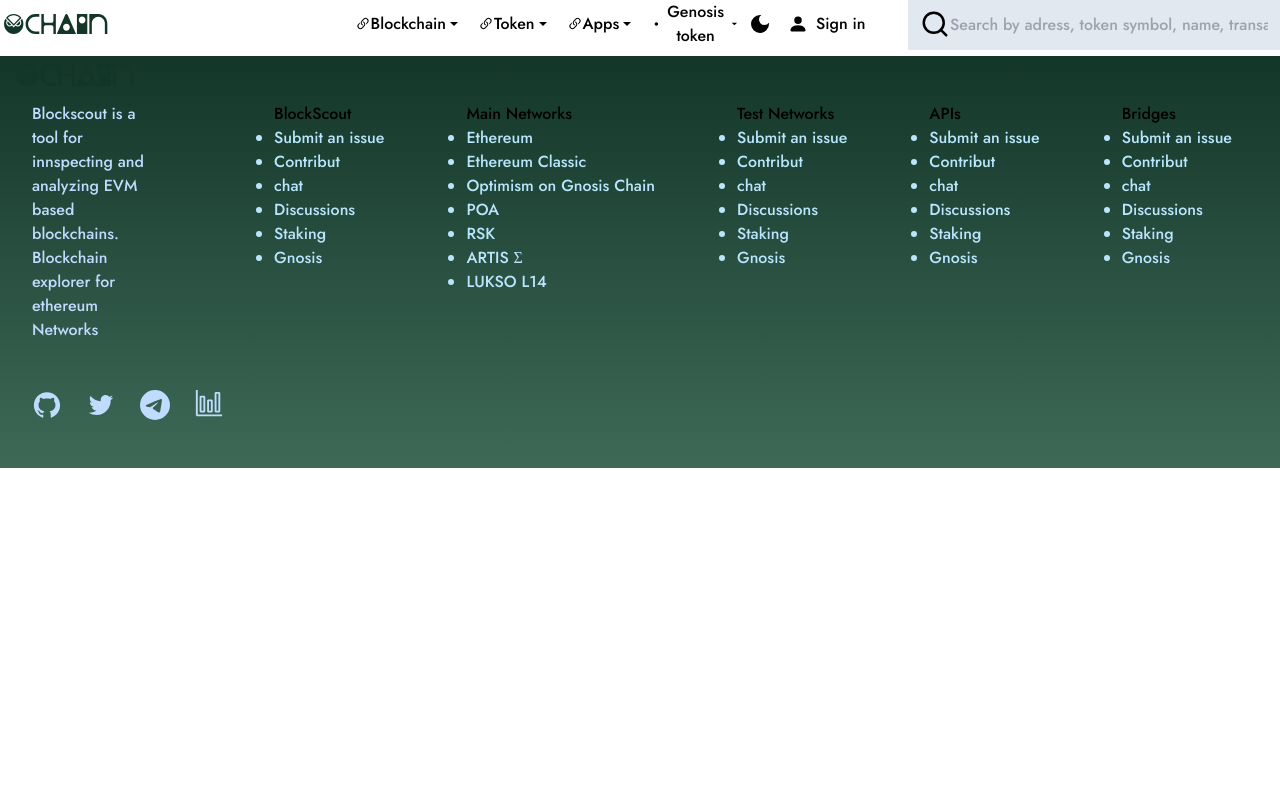
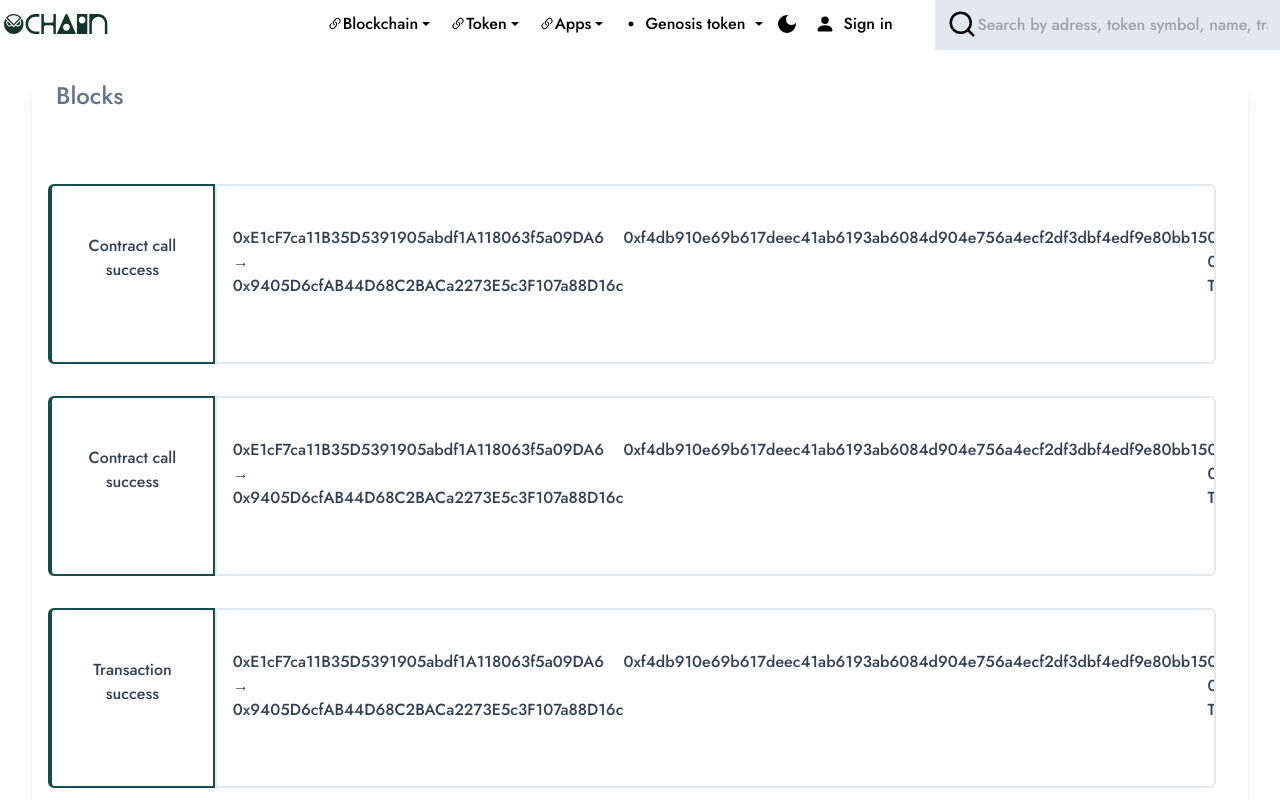
Before and after one commit to Internship-ADIGOS/Clone-project, a React (Vite) app: page /mainnet/transactions in a window 1280 px wide. Shown: the top 800 px of the page. Built offline with nearby package versions, Linux system fonts and the light colour scheme.

Commit message:
made the transactions page

```diff
--- a/src/App.jsx
+++ b/src/App.jsx
@@ -2,17 +2,19 @@
 import './App.css'
 import { BrowserRouter as Router, Route, Routes } from 'react-router-dom';
 import Homepage from './Home/Homepage';
-import Navbar2 from './components/Navbar2';
+import Navbar from './components/Navbar';
 import Footer from './components/Footer';
+import Transactions from './components/Transactions';
 
 
 function App() {
   return (
     <>
-    <Navbar2 />
+    <Navbar />
     <Router>
       <Routes>
        <Route path="/mainnet" element={<Homepage />} />
+       <Route path='/mainnet/transactions' element={<Transactions />} />
       </Routes>
     </Router>
     <Footer />
--- a/src/Home/Blocks.jsx
+++ b/src/Home/Blocks.jsx
@@ -28,7 +28,7 @@
         },
     ]
   return (
-    <div className='h-96 m-8 shadow-lg rounded-lg shadow-lg m-12'>
+    <div className='h-96 m-8 rounded-lg shadow-lg m-12 overflow-hidden'>
         <div className='flex-col '>
             <h1 className='inline mx-6  text-2xl text-slate-500'>Blocks</h1>
             <div className='inline p-3 border-2 text-teal-900 border-teal-700 hover:bg-teal-900 rounded-md hover:text-white float-right mr-8'>View All Blocks
--- a/src/Home/Chart.jsx
+++ b/src/Home/Chart.jsx
@@ -48,7 +48,7 @@
       <div className='flex justify-between'>
        {miniData.map((data)=>{
         return(
-          <div className='flex w-48 h-32 items-center' key={data}>
+          <div className='flex w-48 h-32 items-center overflow-hidden' key={data}>
           <span className={`h-12 w-1 rounded-lg mx-4 bg-white inline-block align-middle bg-${data.color}-400`}></span>
           <div className='inline w-48 md:w-12 sm:w-8'>
               <h2 className='text-sky-300'>{data.name}</h2>
@@ -59,7 +59,7 @@
        })}
       </div>
       </div>
-      <div className='flex bg-light inline w-2/3 mt-12 rounded-lg items-center'>
+      <div className='flex bg-light inline w-1/2 mt-12 rounded-lg items-center object-fit overflow-hidden'>
          {dataCard}
       </div>
 
--- a/src/components/Navbar.jsx
+++ b/src/components/Navbar.jsx
@@ -1,154 +1,110 @@
 import React from 'react'
 import { useState } from 'react'
 import logo from '../media/logo.svg'
-import {BsLink45Deg} from "react-icons/bs"
-import {GiTwoCoins} from "react-icons/gi"
-import {BsStack} from 'react-icons/bs'
-import {MdDarkMode} from 'react-icons/md'
-import {BsFillPersonFill} from 'react-icons/bs'
-import {FiSearch} from 'react-icons/fi'
-import {IoMdArrowDropdown} from 'react-icons/io'
-import {RxDotFilled} from "react-icons/rx"
+import { BsLink45Deg } from "react-icons/bs"
+import { GiTwoCoins } from "react-icons/gi"
+import { BsStack } from 'react-icons/bs'
+import { MdDarkMode } from 'react-icons/md'
+import { BsFillPersonFill } from 'react-icons/bs'
+import { FiSearch } from 'react-icons/fi'
+import { IoMdArrowDropdown } from 'react-icons/io'
+import { RxDotFilled } from "react-icons/rx"
 
 
 const Navbar = () => {
 
+  const [show, setShow] = useState(true)
+
+  function handleShow() {
+    setShow(!show)
+  }
+
   return (
-    <div className='flex h-22 text-slate-600'>
-      {/* logo */}
-      <div id='logo' className='block w-full p-2 m-2 md:flex md:w-1/4'>
-        <img src={logo} alt="logo" className='object-fill md:text'/>
+    <div className='nav h-12 flex items-center'>
+      {/* import logo */}
+      <div id='logo' className='flex w-full'>
+        <img src={logo} alt="logo" className='w-20 p-1 md:w-28' />
       </div>
 
-      <div className='hidden md:flex md:p-2'>
-        {/* blockchain  */}
-        <div id="blockchain" className='inline px-2'>
-          <button id="dropbtn" className='flex items-center p-3'>
-          <BsLink45Deg  className='text-xl mx-1'/>
-          <h1>Blockchain</h1>
-          <IoMdArrowDropdown />
+      <button className="block lg:hidden rounded m-1 hover:bg-gray-200 cursor-pointer"
+        onClick={handleShow}
+      >
+        <div className='w-5 h-1 bg-gray-600 mb-1'></div>
+        <div className='w-5 h-1 bg-gray-600 mb-1'></div>
+        <div className='w-5 h-1 bg-gray-600'></div>
+      </button>
+
+      {show && <div className='lg:hidden flex w-full absolute top-10 left- bg-white'>
+        <ul className='flex-col w-full justify-evenly text-base cursor-pointer py-2'>
+          <li className='hover:bg-gray-200 py-1 px-2 w-full '>
+            <BsLink45Deg className='inline-block mx-1' />
+            Blockchain
+          </li>
+          <li className='hover:bg-gray-200 py-1 px-2 w-full'>
+            <GiTwoCoins className='inline-block mx-1' />
+            Token
+          </li>
+          <li className='hover:bg-gray-200 py-1 px-2 w-full'>
+            <BsStack className='inline-block mx-1' />
+            Apps
+          </li>
+          <li className='hover:bg-gray-200 py-1 px-2 w-full'>
+            <RxDotFilled className='inline-block mx-1' />
+            Gnosis chain
+          </li>
+        </ul>
+      </div>}
+
+      <div className='items hidden lg:flex items-center justify-between space-x-4'>
+        <div className='blockchain block items-center'>
+          <button className='blockchain-btn flex items-center'>
+            <BsLink45Deg />
+            <h1>Blockchain</h1>
+            <IoMdArrowDropdown />
           </button>
-           <div id="dropdown" className='bg-white rounded-md hidden hover:flex'>
-            <ul className='p-1'>
-              <h1 className='text-xl'>Blocks</h1>
-              <li className='block px-4 py-1'><a>Blocks</a></li>
-              <li className='block px-4 py-1'><a>Uncles</a></li>
-              <li className='block px-4 py-1'><a>Forked blocks</a></li>
-            </ul>
-            <span className='block w-full bg-slate-200 h-0.5'></span>
-            <ul className='p-1 bg-white rounded-md'>
-              <h1 className='text-xl'>Transactions</h1>
-              <li className='block px-4 py-1'><a>Validated</a></li>
-              <li className='block px-4 py-1'><a>Pending</a></li>
-            </ul>
-           </div>
         </div>
-
-        {/* token  */}
-        <div id="token" className='inline px-2'>
-          <button className='flex items-center p-3'>
-          <GiTwoCoins  className='text-xl mx-1'/>
-          <h1>Token</h1>
-          <IoMdArrowDropdown />
+        <div className='tokens block items-center'>
+          <button className='tokens-btn flex items-center'>
+            <BsLink45Deg className='' />
+            <h1>Token</h1>
+            <IoMdArrowDropdown />
           </button>
-           <div id="dropdown" className='bg-white rounded-md hidden'>
-            <ul className='p-1'>
-              <h1 className='text-xl'>Blocks</h1>
-              <li className='block px-4 py-1'><a>Blocks</a></li>
-              <li className='block px-4 py-1'><a>Uncles</a></li>
-              <li className='block px-4 py-1'><a>Forked blocks</a></li>
-            </ul>
-            <span className='block w-full bg-slate-200 h-0.5'></span>
-            <ul className='p-1 bg-white rounded-md'>
-              <h1 className='text-xl'>Transactions</h1>
-              <li className='block px-4 py-1'><a>Validated</a></li>
-              <li className='block px-4 py-1'><a>Pending</a></li>
-            </ul>
-           </div>
         </div>
-
-         {/* Apps  */}
-        <div id="Apps" className='inline px-2'>
-          <button className='flex items-center p-3'>
-          <BsStack  className='text-xl mx-1 text-slate-400'/>
-          <h1>Apps</h1>
-          <IoMdArrowDropdown />
+        <div className='apps block items-center'>
+          <button className='apps-btn flex items-center'>
+            <BsLink45Deg className='' />
+            <h1>Apps</h1>
+            <IoMdArrowDropdown />
           </button>
-           <div id="dropdown" className='bg-white rounded-md hidden'>
-            <ul className='p-1'>
-              <h1 className='text-xl'>Blocks</h1>
-              <li className='block px-4 py-1'><a>Blocks</a></li>
-              <li className='block px-4 py-1'><a>Uncles</a></li>
-              <li className='block px-4 py-1'><a>Forked blocks</a></li>
-            </ul>
-            <span className='block w-full bg-slate-200 h-0.5'></span>
-            <ul className='p-1 bg-white rounded-md'>
-              <h1 className='text-xl'>Transactions</h1>
-              <li className='block px-4 py-1'><a>Validated</a></li>
-              <li className='block px-4 py-1'><a>Pending</a></li>
-            </ul>
-           </div>
         </div>
-
-        {/* gnosis  */}
-        <div id="Apps" className='inline px-4'>
-          <button className='flex items-center p-3 w-52'>
-          <RxDotFilled  className='text-xl mx-1 text-slate-400'/>
-          <h1>Gnosis Chain</h1>
-          <IoMdArrowDropdown />
+        <div className='Genosis block items-center'>
+          <button className='genosis-btn flex items-center'>
+            <RxDotFilled className='' />
+            <h1 className=' w-28 text-base'>Genosis token</h1>
+            <IoMdArrowDropdown />
           </button>
-           <div id="dropdown" className='bg-white rounded-md hidden'>
-            <ul className='p-1'>
-              <h1 className='text-xl'>Blocks</h1>
-              <li className='block px-4 py-1'><a>Blocks</a></li>
-              <li className='block px-4 py-1'><a>Uncles</a></li>
-              <li className='block px-4 py-1'><a>Forked blocks</a></li>
-            </ul>
-            <span className='block w-full bg-slate-200 h-0.5'></span>
-            <ul className='p-1 bg-white rounded-md'>
-              <h1 className='text-xl'>Transactions</h1>
-              <li className='block px-4 py-1'><a>Validated</a></li>
-              <li className='block px-4 py-1'><a>Pending</a></li>
-            </ul>
-           </div>
         </div>
-
       </div>
 
       {/* dark theme */}
-      <div className='hidden md:flex text-2xl p-2 items-center'>
+      <div className='hidden lg:flex text-2xl p-2 items-center'>
         <MdDarkMode />
       </div>
 
-      <div className='hidden md:flex p-2 w-64 items-center'>
-      <div className='flex text-xl w-28 items-center'>
-       <BsFillPersonFill />
-       <a href='/signin' className='font-sans text-base px-2'>Sign in</a>
-      </div>
+      <div className='hidden lg:flex p-2 w-64 items-center'>
+        <div className='flex text-xl w-28 items-center'>
+          <BsFillPersonFill />
+          <a href='/signin' className='font-sans text-base px-2'>Sign in</a>
+        </div>
       </div>
 
       {/* searchbar */}
-      <div id='input' className='hidden md:flex inline px-3 outline-1 p-2 w-full items-center bg-slate-200'>
+      <div id='input' className='hidden lg:flex inline px-3 outline-1 p-2 w-full items-center bg-slate-200'>
         <div className='text-3xl bg-slate-200'>
-        <FiSearch />
+          <FiSearch />
         </div>
-        <input className='w-full h-9 outline-0 bg-slate-200' placeholder='Search by adress, token symbol, name, transaction'/>
+        <input className='w-full h-9 outline-0 bg-slate-200' placeholder='Search by adress, token symbol, name, transaction' />
       </div>
-
-      <button className="block md:hidden -right-full py-3 px-4 mx-2 rounded focus:outline-none hover:bg-gray-200">
-        <div className='w-5 h-1 bg-gray-600 mb-1'></div>
-        <div className='w-5 h-1 bg-gray-600 mb-1'></div>
-        <div className='w-5 h-1 bg-gray-600'></div>
-
-        <div className='absolute top-0 -right-full h-auto w-8/12 bg-white border opacity-0 sm:right-0 '>
-          <ul className='flex flex-col items-center w-full text-base cursor-pointer pt-10'>
-          <li className='hover:bg-gray-200 py-4 px-6 w-full'>Blockchain</li>
-          <li className='hover:bg-gray-200 py-4 px-6 w-full'>Token</li>
-          <li className='hover:bg-gray-200 py-4 px-6 w-full'>Apps</li>
-          <li className='hover:bg-gray-200 py-4 px-6 w-full'>Gnosis chain</li>
-          </ul>
-        </div>
-      </button>
     </div>
   )
 }
--- a/src/components/Navbar2.jsx
+++ /dev/null
@@ -1,112 +0,0 @@
-import React from 'react'
-import { useState } from 'react'
-import logo from '../media/logo.svg'
-import { BsLink45Deg } from "react-icons/bs"
-import { GiTwoCoins } from "react-icons/gi"
-import { BsStack } from 'react-icons/bs'
-import { MdDarkMode } from 'react-icons/md'
-import { BsFillPersonFill } from 'react-icons/bs'
-import { FiSearch } from 'react-icons/fi'
-import { IoMdArrowDropdown } from 'react-icons/io'
-import { RxDotFilled } from "react-icons/rx"
-
-
-const Navbar2 = () => {
-
-  const [show, setShow] = useState(true)
-
-  function handleShow() {
-    setShow(!show)
-  }
-
-  return (
-    <div className='nav h-12 flex items-center'>
-      {/* import logo */}
-      <div id='logo' className='flex w-full'>
-        <img src={logo} alt="logo" className='w-20 p-1 md:w-28' />
-      </div>
-
-      <button className="block md:hidden rounded m-1 hover:bg-gray-200 cursor-pointer"
-        onClick={handleShow}
-      >
-        <div className='w-5 h-1 bg-gray-600 mb-1'></div>
-        <div className='w-5 h-1 bg-gray-600 mb-1'></div>
-        <div className='w-5 h-1 bg-gray-600'></div>
-      </button>
-
-      {show && <div className='md:hidden flex w-full absolute top-10 left- bg-white'>
-        <ul className='flex-col w-full justify-evenly text-base cursor-pointer py-2'>
-          <li className='hover:bg-gray-200 py-1 px-2 w-full '>
-            <BsLink45Deg className='inline-block mx-1' />
-            Blockchain
-          </li>
-          <li className='hover:bg-gray-200 py-1 px-2 w-full'>
-            <GiTwoCoins className='inline-block mx-1' />
-            Token
-          </li>
-          <li className='hover:bg-gray-200 py-1 px-2 w-full'>
-            <BsStack className='inline-block mx-1' />
-            Apps
-          </li>
-          <li className='hover:bg-gray-200 py-1 px-2 w-full'>
-            <RxDotFilled className='inline-block mx-1' />
-            Gnosis chain
-          </li>
-        </ul>
-      </div>}
-
-      <div className='items hidden md:flex items-center justify-between space-x-4'>
-        <div className='blockchain block items-center'>
-          <button className='blockchain-btn flex items-center'>
-            <BsLink45Deg />
-            <h1>Blockchain</h1>
-            <IoMdArrowDropdown />
-          </button>
-        </div>
-        <div className='tokens block items-center'>
-          <button className='tokens-btn flex items-center'>
-            <BsLink45Deg className='' />
-            <h1>Token</h1>
-            <IoMdArrowDropdown />
-          </button>
-        </div>
-        <div className='apps block items-center'>
-          <button className='apps-btn flex items-center'>
-            <BsLink45Deg className='' />
-            <h1>Apps</h1>
-            <IoMdArrowDropdown />
-          </button>
-        </div>
-        <div className='Genosis block items-center '>
-          <button className='genosis-btn flex items-center'>
-            <RxDotFilled className='' />
-            <h1 className=''>Genosis token</h1>
-            <IoMdArrowDropdown />
-          </button>
-        </div>
-      </div>
-
-      {/* dark theme */}
-      <div className='hidden md:flex text-2xl p-2 items-center'>
-        <MdDarkMode />
-      </div>
-
-      <div className='hidden md:flex p-2 w-64 items-center'>
-        <div className='flex text-xl w-28 items-center'>
-          <BsFillPersonFill />
-          <a href='/signin' className='font-sans text-base px-2'>Sign in</a>
-        </div>
-      </div>
-
-      {/* searchbar */}
-      <div id='input' className='hidden md:flex inline px-3 outline-1 p-2 w-full items-center bg-slate-200'>
-        <div className='text-3xl bg-slate-200'>
-          <FiSearch />
-        </div>
-        <input className='w-full h-9 outline-0 bg-slate-200' placeholder='Search by adress, token symbol, name, transaction' />
-      </div>
-    </div>
-  )
-}
-
-export default Navbar2
--- /dev/null
+++ b/src/components/Transactions.jsx
@@ -0,0 +1,85 @@
+import React from 'react'
+
+const Transactions = () => {
+
+  let BlockData = [
+    {
+      name: "Contract call",
+      status: "success",
+      address: "0xE1cF7ca11B35D5391905abdf1A118063f5a09DA6 → 0x9405D6cfAB44D68C2BACa2273E5c3F107a88D16c",
+      trasaction_id: "0xf4db910e69b617deec41ab6193ab6084d904e756a4ecf2df3dbf4edf9e80bb15",
+      token: "0 xDai 0.00089139000415982 TX Fee",
+      color: "lime",
+      code:"#76732685",
+      time:"6"
+    },
+    {
+      name: "Contract call",
+      status: "success",
+      address: "0xE1cF7ca11B35D5391905abdf1A118063f5a09DA6 → 0x9405D6cfAB44D68C2BACa2273E5c3F107a88D16c",
+      trasaction_id: "0xf4db910e69b617deec41ab6193ab6084d904e756a4ecf2df3dbf4edf9e80bb15",
+      token: "0 xDai 0.00089139000415982 TX Fee",
+      color: "pink",
+      code:"#34534334",
+      time:"4"
+    },
+    {
+      name: "Transaction",
+      status: "success",
+      address: "0xE1cF7ca11B35D5391905abdf1A118063f5a09DA6 → 0x9405D6cfAB44D68C2BACa2273E5c3F107a88D16c",
+      trasaction_id: "0xf4db910e69b617deec41ab6193ab6084d904e756a4ecf2df3dbf4edf9e80bb15",
+      token: "0 xDai 0.00089139000415982 TX Fee",
+      color: "pink",
+      code:"#34534334",
+      time:"3"
+    },
+    {
+      name: "Contract call",
+      status: "success",
+      address: "0xE1cF7ca11B35D5391905abdf1A118063f5a09DA6 → 0x9405D6cfAB44D68C2BACa2273E5c3F107a88D16c",
+      trasaction_id: "0xf4db910e69b617deec41ab6193ab6084d904e756a4ecf2df3dbf4edf9e80bb15",
+      token: "0 xDai 0.00089139000415982 TX Fee",
+      color: "lime",
+      code:"#34534334",
+      time:"2"
+    }
+  ]
+
+  return (
+
+    <div>
+      <div className='h-full m-8 shadow-lg rounded-lg shadow-lg m-12 object-fill'>
+        <div className='flex-col object-fill'>
+          <h1 className='inline mx-6  text-2xl text-slate-500'>Blocks</h1>
+          <div className='flex-row w-full justify-evenly pt-12 text-slate-700'>
+            {BlockData.map((data) => {
+              return (
+                <div className={`flex w-full m-4 overflow-hidden`}>
+                  <div className={`w-1/6 h-18 border-2 border-green-200 py-12 my-2 rounded-l-md border-l-4 border-teal-900 bg-${data.color}-200 overflow-hidden`}>
+                    <h1 className='text-center items-center'>{data.name}</h1>
+                    <h1 className='text-center items-center'>{data.status}</h1>
+                  </div>
+                  <div>
+                  </div>
+                  <div className='w-full flex justify-between h-18 my-2 border-2 border-slate-200 mr-12 rounded-r-md py-10 px-4 overflow-hidden'>
+                    <div className='flex'>
+                    <h1>{data.address}</h1>
+                    <h1>{data.trasaction_id}</h1>
+                    <h1>{data.token}</h1>
+                    </div>
+                    <div className=''>
+                    <h1>Block {data.code}</h1>
+                    <h5>{data.time} minutes ago</h5>
+                  </div>
+                  </div>
+                </div>
+              )
+            })}
+          </div>
+        </div>
+      </div>
+    </div>
+  )
+}
+
+export default Transactions
```
